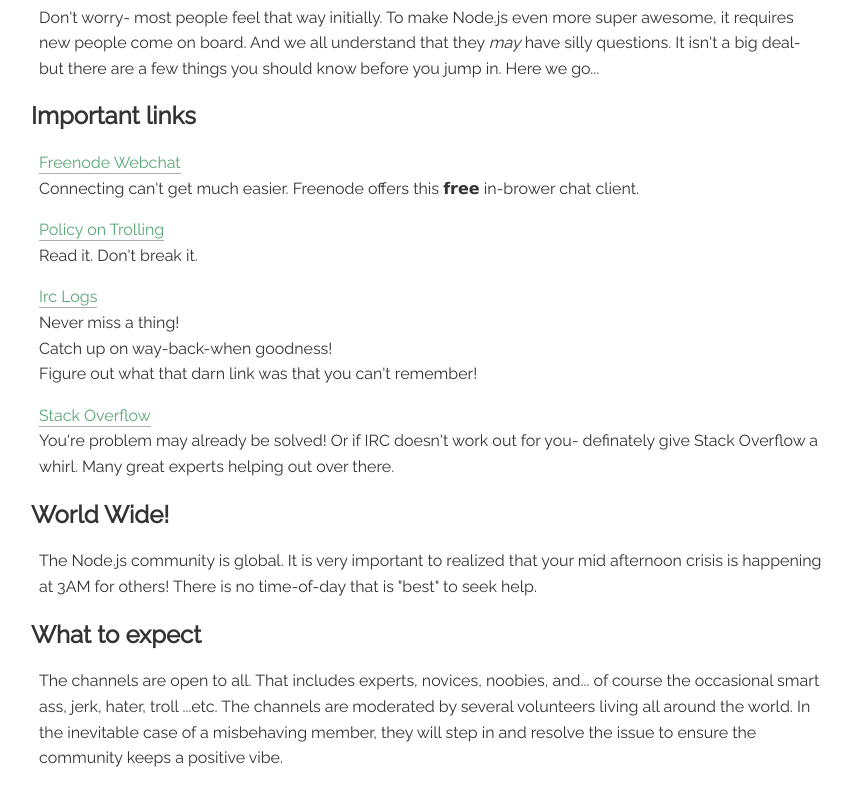
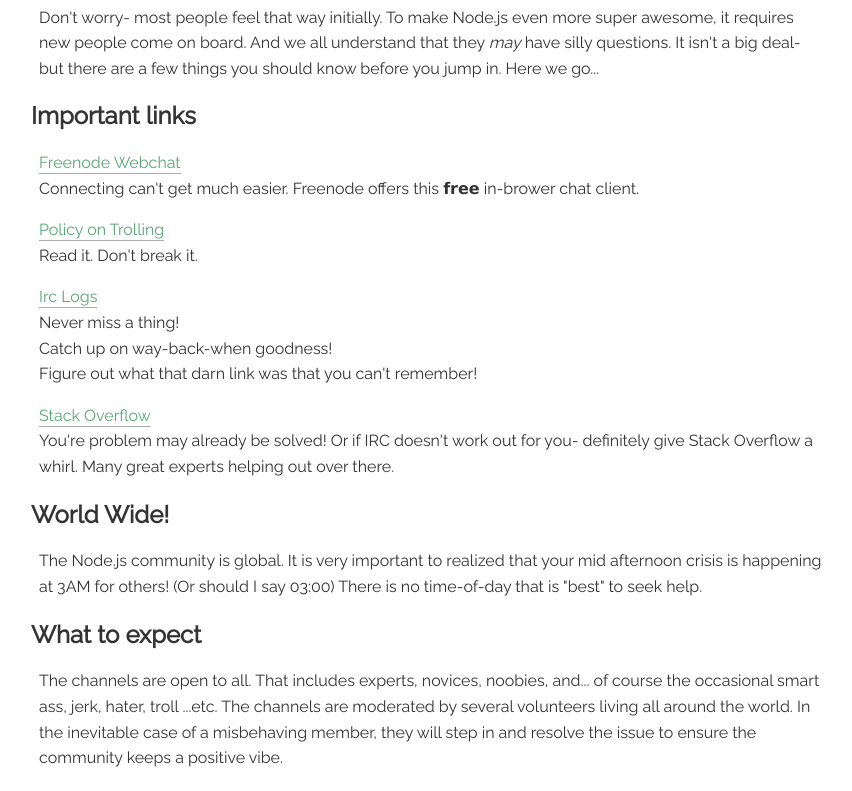
Before and after one commit to williamkapke/nodeirc, a website: page index.html in a window 1280 px wide. Shown: the part 386-1177 px from the top of the page, without its empty margins (209-1061 px from the left). Drawn offline with Linux system fonts and the light colour scheme.

Commit message:
http://d-e-f-i-n-i-t-e-l-y.com/

```diff
--- a/index.html
+++ b/index.html
@@ -69,12 +69,12 @@
 Catch up on way-back-when goodness!<br>
 Figure out what that darn link was that you can&#39;t remember!<br></p>
 <p><a href="http://stackoverflow.com/questions/tagged/node.js">Stack Overflow</a><br>
-You&#39;re problem may already be solved! Or if IRC doesn&#39;t work out for you- definately
+You&#39;re problem may already be solved! Or if IRC doesn&#39;t work out for you- definitely
 give Stack Overflow a whirl. Many great experts helping out over there.</p>
 <h2>World Wide!</h2>
 <p>The Node.js community is global. It is very important to realized that your mid
-afternoon crisis is happening at 3AM for others! There is no time-of-day that is
-&quot;best&quot; to seek help.</p>
+afternoon crisis is happening at 3AM for others! (Or should I say 03:00) There is
+no time-of-day that is &quot;best&quot; to seek help.</p>
 <h2>What to expect</h2>
 <p>The channels are open to all. That includes experts, novices, noobies, and... of
 course the occasional smart ass, jerk, hater, troll ...etc. The channels
```
Also changed, not shown: README.md.
